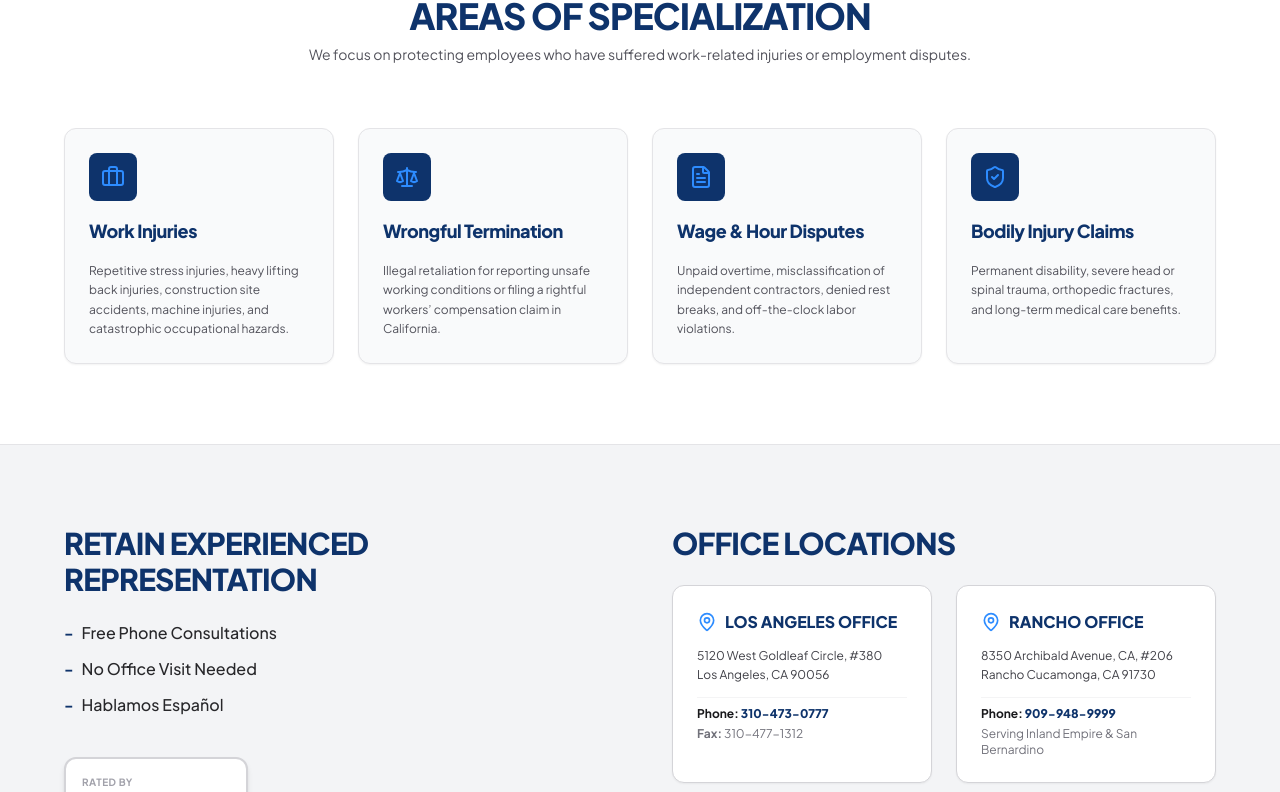
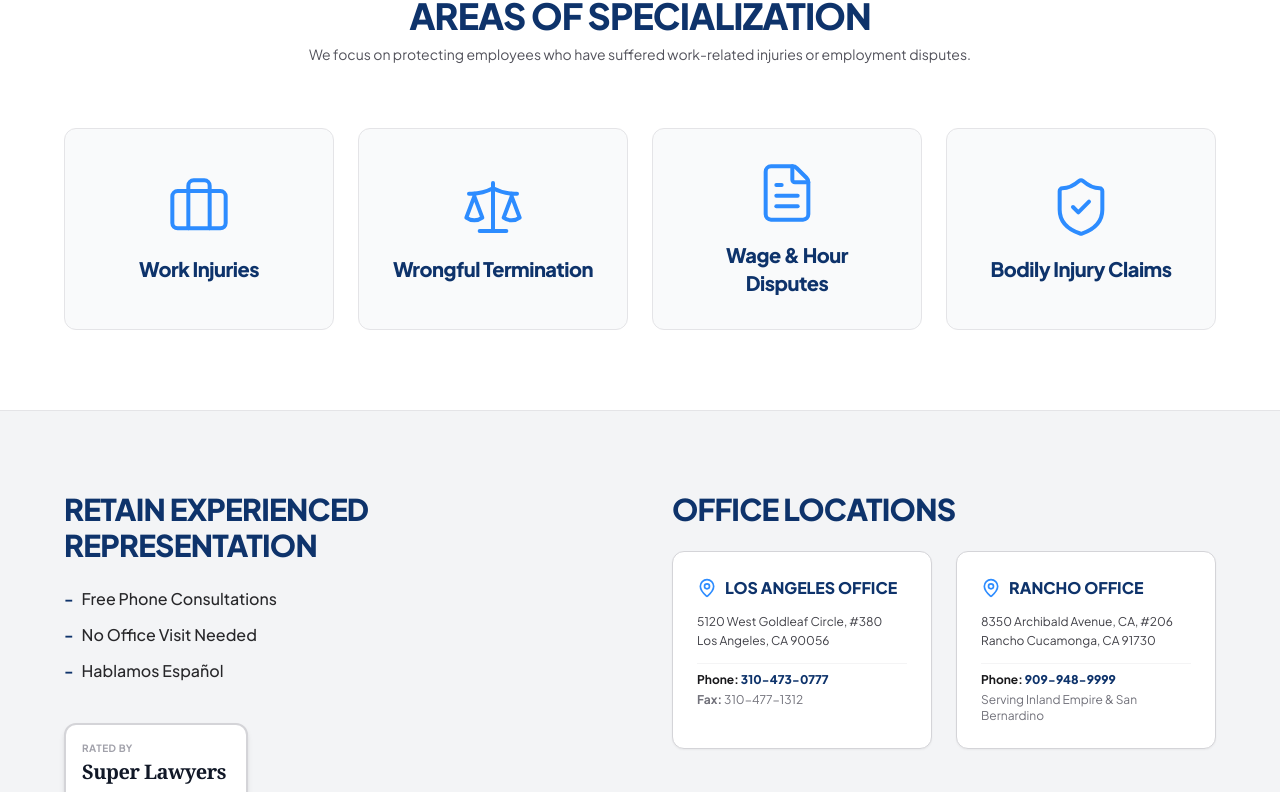
Before and after one commit to Karunesh1999/LawFirmWebsite, a React (Vite) app: page / in a window 1280 px wide. Shown: the part 2214-3006 px from the top of the page. Built offline with nearby package versions, Linux system fonts and the light colour scheme.

Commit message:
feat(ui): refine specialization cards and clean up footer locations

```diff
--- a/src/components/layout/Footer.tsx
+++ b/src/components/layout/Footer.tsx
@@ -17,7 +17,7 @@ interface FooterProps {
 
 const FacebookIcon = ({ className = "w-4 h-4" }: { className?: string }) => (
   <svg className={className} fill="currentColor" viewBox="0 0 24 24">
-    <path d="M24 12.073c0-6.627-5.373-12-12-12s-12 5.373-12 12c0 5.99 4.388 10.954 10.125 11.854v-8.385H7.078v-3.47h3.047V9.43c0-3.007 1.792-4.669 4.533-4.669 1.312 0 2.686.235 2.686.235v2.953H15.83c-1.491 0-1.956.925-1.956 1.874v2.25h3.328l-.532 3.47h-2.796v8.385C19.612 23.027 24 18.062 24 12.073z"/>
+    <path d="M24 12.073c0-6.627-5.373-12-12-12s-12 5.373-12 12c0 5.99 4.388 10.954 10.125 11.854v-8.385H7.078v-3.47h3.047V9.43c0-3.007 1.792-4.669 4.533-4.669 1.312 0 2.686.235 2.686.235v2.953H15.83c-1.491 0-1.956.925-1.956 1.874v2.25h3.328l-.532 3.47h-2.796v8.385C19.612 23.027 24 18.062 24 12.073z" />
   </svg>
 );
 
@@ -31,13 +31,13 @@ const InstagramIcon = ({ className = "w-4 h-4" }: { className?: string }) => (
 
 const YoutubeIcon = ({ className = "w-4 h-4" }: { className?: string }) => (
   <svg className={className} fill="currentColor" viewBox="0 0 24 24">
-    <path d="M23.498 6.186a3.016 3.016 0 0 0-2.122-2.136C19.505 3.545 12 3.545 12 3.545s-7.505 0-9.377.505A3.017 3.017 0 0 0 .502 6.186C0 8.07 0 12 0 12s0 3.93.502 5.814a3.016 3.016 0 0 0 2.122 2.136c1.871.505 9.376.505 9.376.505s7.505 0 9.377-.505a3.015 3.015 0 0 0 2.122-2.136C24 15.93 24 12 24 12s0-3.93-.502-5.814zM9.545 15.568V8.432L15.818 12l-6.273 3.568z"/>
+    <path d="M23.498 6.186a3.016 3.016 0 0 0-2.122-2.136C19.505 3.545 12 3.545 12 3.545s-7.505 0-9.377.505A3.017 3.017 0 0 0 .502 6.186C0 8.07 0 12 0 12s0 3.93.502 5.814a3.016 3.016 0 0 0 2.122 2.136c1.871.505 9.376.505 9.376.505s7.505 0 9.377-.505a3.015 3.015 0 0 0 2.122-2.136C24 15.93 24 12 24 12s0-3.93-.502-5.814zM9.545 15.568V8.432L15.818 12l-6.273 3.568z" />
   </svg>
 );
 
 const LinkedinIcon = ({ className = "w-4 h-4" }: { className?: string }) => (
   <svg className={className} fill="currentColor" viewBox="0 0 24 24">
-    <path d="M19 0h-14c-2.761 0-5 2.239-5 5v14c0 2.761 2.239 5 5 5h14c2.762 0 5-2.239 5-5v-14c0-2.761-2.238-5-5-5zm-11 19h-3v-11h3v11zm-1.5-12.268c-.966 0-1.75-.79-1.75-1.764s.784-1.764 1.75-1.764 1.75.79 1.75 1.764-.783 1.764-1.75 1.764zm13.5 12.268h-3v-5.604c0-3.368-4-3.113-4 0v5.604h-3v-11h3v1.765c1.396-2.586 7-2.777 7 2.476v6.759z"/>
+    <path d="M19 0h-14c-2.761 0-5 2.239-5 5v14c0 2.761 2.239 5 5 5h14c2.762 0 5-2.239 5-5v-14c0-2.761-2.238-5-5-5zm-11 19h-3v-11h3v11zm-1.5-12.268c-.966 0-1.75-.79-1.75-1.764s.784-1.764 1.75-1.764 1.75.79 1.75 1.764-.783 1.764-1.75 1.764zm13.5 12.268h-3v-5.604c0-3.368-4-3.113-4 0v5.604h-3v-11h3v1.765c1.396-2.586 7-2.777 7 2.476v6.759z" />
   </svg>
 );
 
@@ -202,12 +202,7 @@ export const Footer: React.FC<FooterProps> = ({ onOpenQuote }) => {
               <h4 className="text-sm font-extrabold uppercase tracking-wider text-white">
                 Office Locations
               </h4>
-              <button
-                onClick={() => scrollTo('contact')}
-                className="text-[11px] text-[#2D8CFF] hover:underline font-bold inline-flex items-center gap-1"
-              >
-                View on Map <ExternalLink className="w-3 h-3" />
-              </button>
+
             </div>
 
             <div className="grid grid-cols-1 sm:grid-cols-2 gap-4">
--- a/src/pages/HomePage.tsx
+++ b/src/pages/HomePage.tsx
@@ -225,17 +225,14 @@ export const HomePage: React.FC<HomePageProps> = ({ onOpenQuote }) => {
               return (
                 <div
                   key={idx}
-                  className="bg-[#F9FAFB] border border-zinc-200 rounded-xl p-6 space-y-4 hover:border-[#0E336B] transition-colors shadow-sm"
+                  className="bg-[#F9FAFB] border border-zinc-200 rounded-xl p-8 flex flex-col items-center justify-center text-center space-y-4 hover:border-[#2D8CFF] hover:shadow-md transition-all group"
                 >
-                  <div className="w-12 h-12 rounded-lg bg-[#0E336B] text-white flex items-center justify-center">
-                    <Icon className="w-6 h-6 text-[#2D8CFF]" />
+                  <div className="flex items-center justify-center">
+                    <Icon className="w-14 h-14 sm:w-16 sm:h-16 text-[#2D8CFF] transition-transform duration-300 group-hover:scale-110" strokeWidth={1.5} />
                   </div>
-                  <h3 className="font-extrabold text-lg text-[#0E336B] tracking-tight">
+                  <h3 className="font-extrabold text-lg sm:text-xl text-[#0E336B] tracking-tight">
                     {area.title}
                   </h3>
-                  <p className="text-xs text-zinc-600 leading-relaxed">
-                    {area.desc}
-                  </p>
                 </div>
               );
             })}
```
